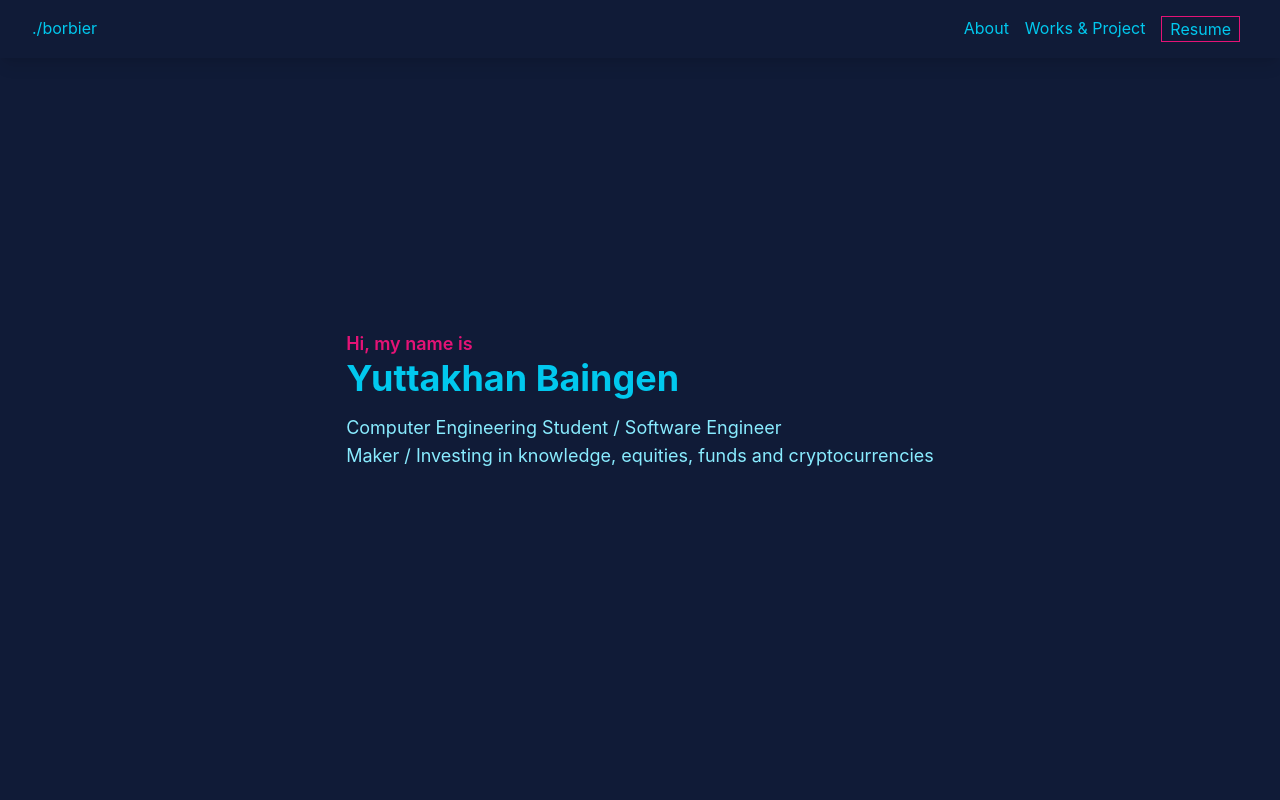
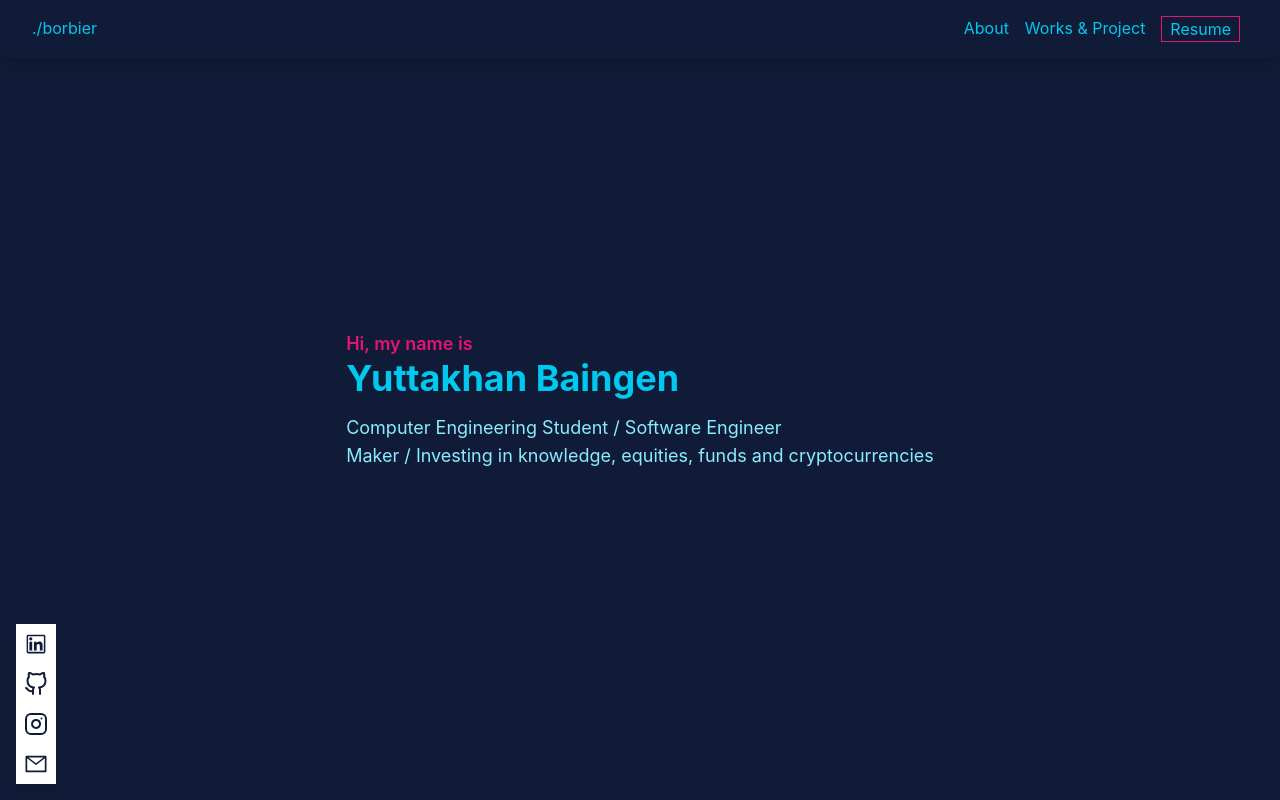
Before and after one commit to badgooooor/portfolio, a Next.js app: page / in a window 1280 px wide. Shown: the top 800 px of the page. Built offline with nearby package versions, Linux system fonts and the light colour scheme.

Commit message:
Add contact sidebar

```diff
--- a/layouts/MainLayout.js
+++ b/layouts/MainLayout.js
@@ -1,11 +1,15 @@
+import ContactBar from "../components/ContactBar";
 import Navbar from "../components/Navbar";
 
 export default function MainLayout({ children }) {
   return (
     <div>
       <Navbar />
-      <div>
-        {children}
+      <div className="flex">
+        <main className="flex-col">
+          {children}
+          <ContactBar />
+        </main>
       </div>
     </div>
   );
```
